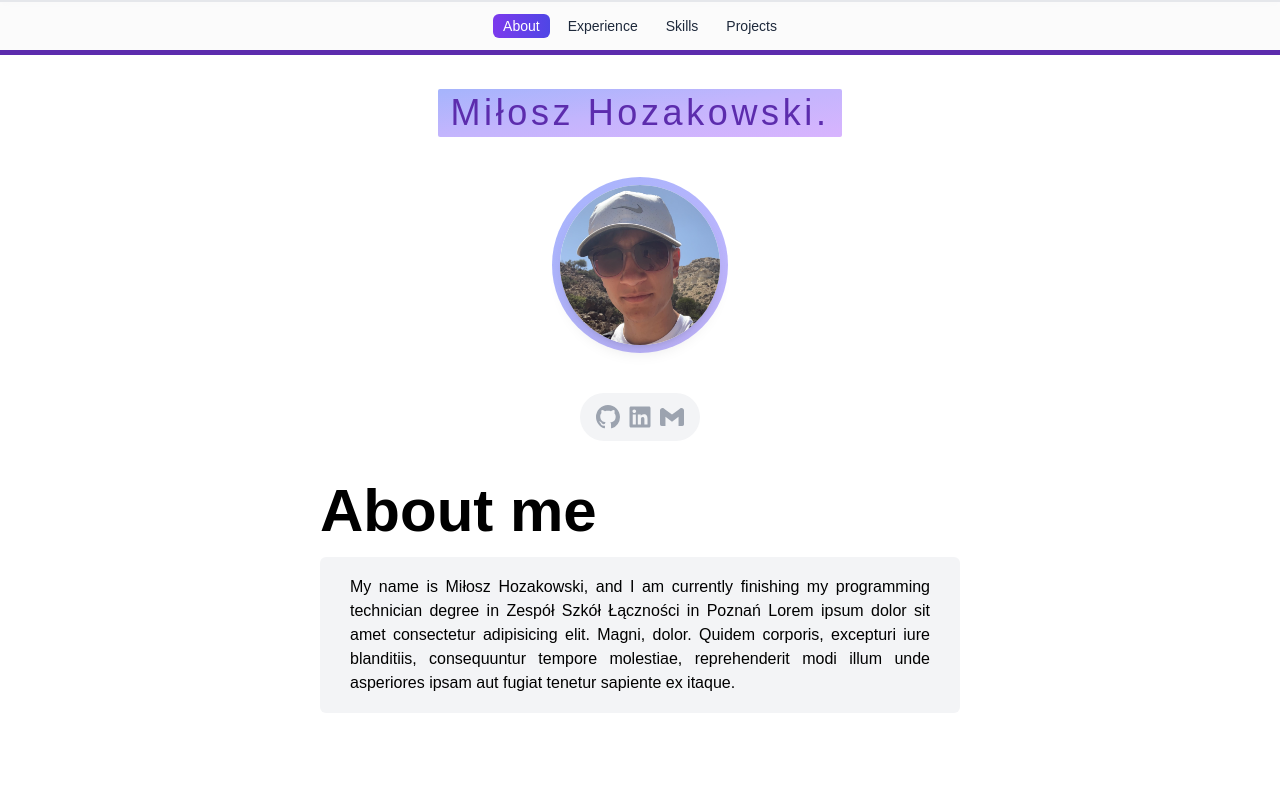
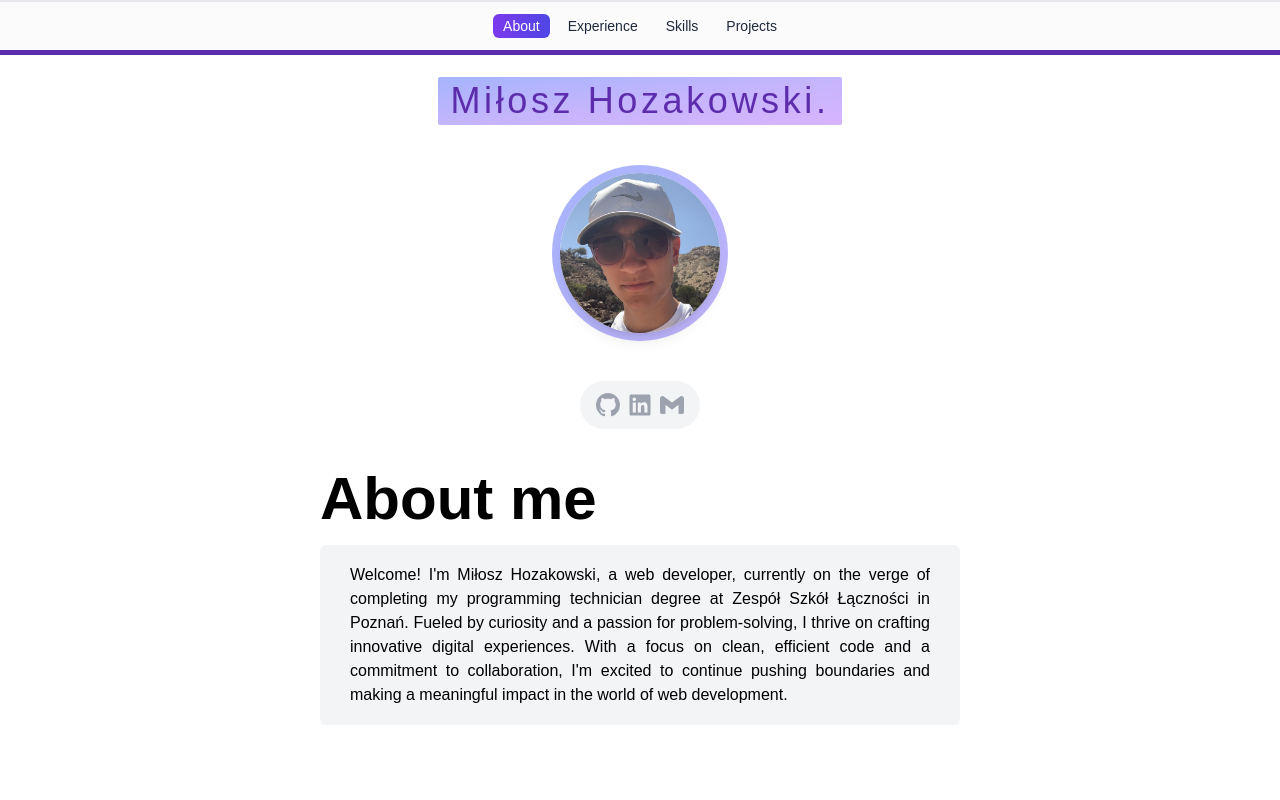
Before and after one commit to hozakowskimilosz/portfolio, a React app: page / in a window 1280 px wide. Shown: the top 800 px of the page. Built offline with nearby package versions, Linux system fonts and the light colour scheme; the HTML template or start-up script is replaced by a standard one.

Commit message:
finished about section

```diff
--- a/src/components/About.tsx
+++ b/src/components/About.tsx
@@ -15,7 +15,7 @@ function About() {
   return (
     <div
       id="about"
-      className="dark flex h-screen flex-col items-center justify-center gap-10 dark:bg-neutral-600"
+      className="flex h-screen flex-col items-center justify-center gap-10"
     >
       <h1 className="rounded-sm bg-gradient-to-br from-indigo-300 via-violet-300 to-purple-300 px-3 py-1 text-center text-4xl font-medium tracking-widest text-primary transition-colors">
         {name.split("").map((l, idx) => (
@@ -52,12 +52,13 @@ function About() {
 
         <Reveal>
           <p className="rounded-md border-2 border-transparent bg-gray-100 px-7 py-4 text-justify font-light transition-all hover:border-primary md:w-[40rem]">
-            My name is Miłosz Hozakowski, and I am currently finishing my
-            programming technician degree in Zespół Szkół Łączności in Poznań
-            Lorem ipsum dolor sit amet consectetur adipisicing elit. Magni,
-            dolor. Quidem corporis, excepturi iure blanditiis, consequuntur
-            tempore molestiae, reprehenderit modi illum unde asperiores ipsam
-            aut fugiat tenetur sapiente ex itaque.
+            Welcome! I'm Miłosz Hozakowski, a web developer, currently on the
+            verge of completing my programming technician degree at Zespół Szkół
+            Łączności in Poznań. Fueled by curiosity and a passion for
+            problem-solving, I thrive on crafting innovative digital
+            experiences. With a focus on clean, efficient code and a commitment
+            to collaboration, I'm excited to continue pushing boundaries and
+            making a meaningful impact in the world of web development.
           </p>
         </Reveal>
       </div>
```
